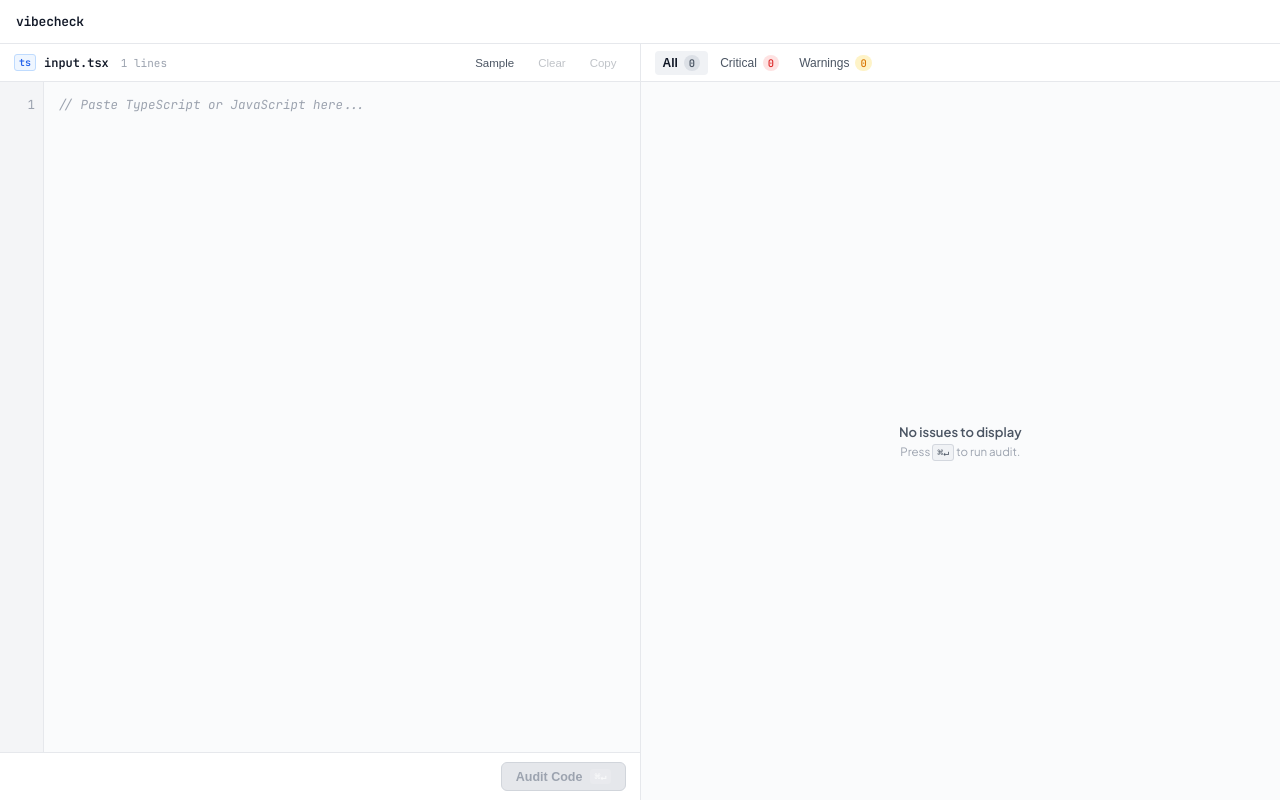
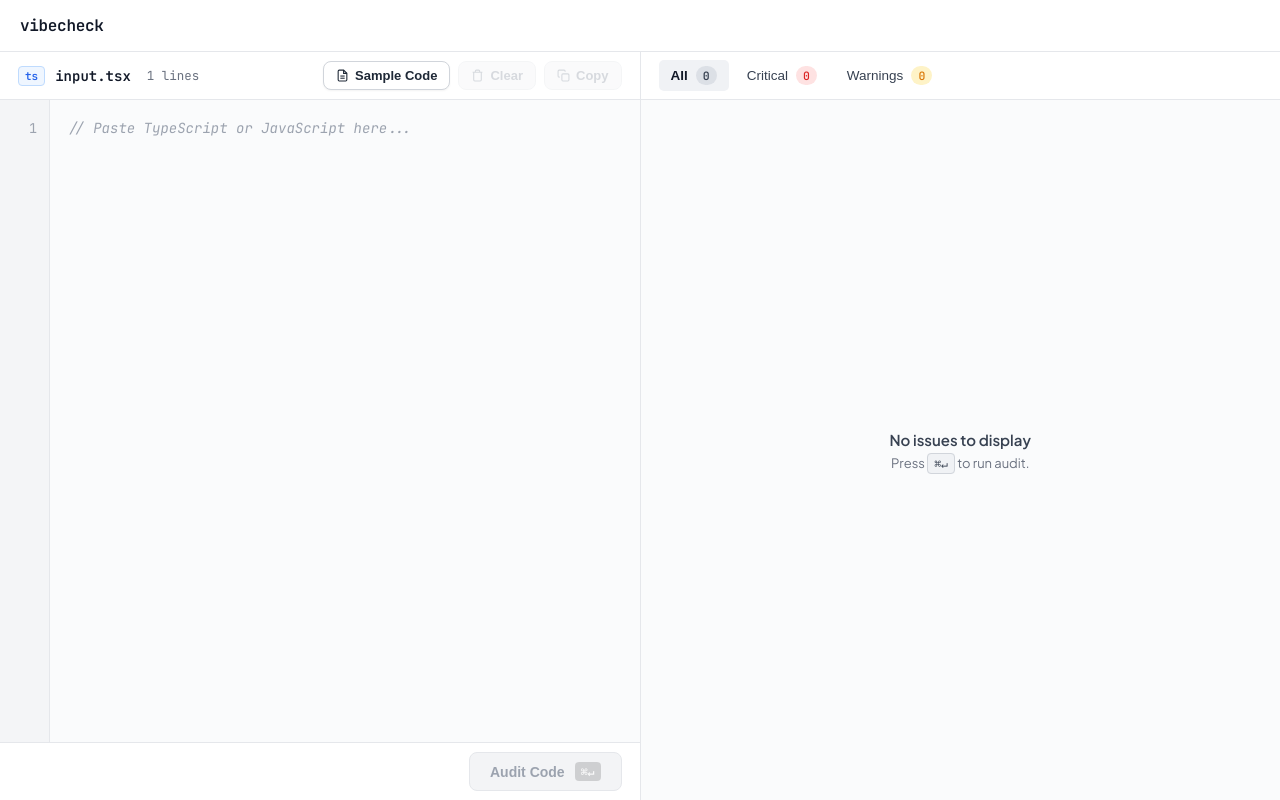
Before and after one commit to Hamdan-a11y/AI-Code-Review-Assistant, a React (Vite) app in the folder client/: page / in a window 1280 px wide. Built offline with nearby package versions, Linux system fonts and the light colour scheme.

Commit message:
UI changes

```diff
--- a/client/src/App.css
+++ b/client/src/App.css
@@ -1,6 +1,6 @@
 /* =========================================================
-   VIBECHECK WORKBENCH — Light Mode (Stripe & Linear Standard)
-   Minimal, crisp, high-density light engineering tool
+   VIBECHECK WORKBENCH — Light Mode (Comfortable Standard Scale)
+   Clean, ergonomic, easily readable fonts and buttons
    ========================================================= */
 
 :root {
@@ -10,12 +10,12 @@
   --bg-hover: #e5e8ed;
   --bg-active: #dce0e6;
 
-  --border-dim: #e6e8ec;
-  --border-base: #d3d7de;
+  --border-dim: #e5e7eb;
+  --border-base: #d1d5db;
 
   --text-primary: #111827;
-  --text-secondary: #4b5563;
-  --text-tertiary: #9ca3af;
+  --text-secondary: #374151;
+  --text-tertiary: #6b7280;
 
   --critical-bg: #fef2f2;
   --critical-border: #fecaca;
@@ -28,8 +28,8 @@
   --font-sans: 'Plus Jakarta Sans', -apple-system, BlinkMacSystemFont, 'Segoe UI', Roboto, sans-serif;
   --font-mono: 'JetBrains Mono', 'SF Mono', Menlo, Consolas, monospace;
 
-  --radius-sm: 6px;
-  --radius-xs: 4px;
+  --radius-sm: 8px;
+  --radius-xs: 5px;
 
   --ease-out: cubic-bezier(0.16, 1, 0.3, 1);
 }
@@ -61,14 +61,14 @@ body {
    1. Workbench Header
    ========================================================= */
 .workbench-header {
-  height: 44px;
-  min-height: 44px;
+  height: 52px;
+  min-height: 52px;
   background-color: var(--bg-pane);
   border-bottom: 1px solid var(--border-dim);
   display: flex;
   align-items: center;
   justify-content: space-between;
-  padding: 0 16px;
+  padding: 0 20px;
   z-index: 10;
 }
 
@@ -79,7 +79,7 @@ body {
 
 .app-title {
   font-family: var(--font-mono);
-  font-size: 13px;
+  font-size: 16px;
   font-weight: 700;
   color: var(--text-primary);
   letter-spacing: -0.02em;
@@ -106,78 +106,88 @@ body {
 
 /* Common Pane Header */
 .pane-header {
-  height: 38px;
-  min-height: 38px;
+  height: 48px;
+  min-height: 48px;
   background-color: var(--bg-pane);
   border-bottom: 1px solid var(--border-dim);
   display: flex;
   align-items: center;
   justify-content: space-between;
-  padding: 0 14px;
+  padding: 0 18px;
 }
 
 .file-info {
   display: flex;
   align-items: center;
-  gap: 8px;
+  gap: 10px;
 }
 
 .file-icon {
   font-family: var(--font-mono);
-  font-size: 10px;
+  font-size: 11px;
   font-weight: 700;
   color: #2563eb;
   background: #eff6ff;
   border: 1px solid #bfdbfe;
-  padding: 1px 4px;
-  border-radius: 3px;
+  padding: 2px 6px;
+  border-radius: 4px;
 }
 
 .file-name {
   font-family: var(--font-mono);
-  font-size: 12px;
+  font-size: 14px;
   font-weight: 600;
   color: var(--text-primary);
 }
 
 .file-metrics {
   font-family: var(--font-mono);
-  font-size: 11px;
+  font-size: 12.5px;
   color: var(--text-tertiary);
-  margin-left: 4px;
+  margin-left: 6px;
 }
 
 .pane-actions {
   display: flex;
   align-items: center;
-  gap: 6px;
+  gap: 8px;
 }
 
-.subtle-btn {
-  font-size: 11.5px;
-  font-weight: 500;
-  color: var(--text-secondary);
-  background: transparent;
-  border: 1px solid transparent;
-  border-radius: var(--radius-xs);
-  padding: 3px 8px;
+.toolbar-btn {
+  display: inline-flex;
+  align-items: center;
+  gap: 6px;
+  font-size: 13px;
+  font-weight: 600;
+  color: #1f2937;
+  background-color: #ffffff;
+  border: 1px solid #d1d5db;
+  border-radius: var(--radius-sm);
+  padding: 6px 12px;
   cursor: pointer;
-  transition: all 120ms var(--ease-out);
+  box-shadow: 0 1px 2px rgba(0, 0, 0, 0.05);
+  transition: all 140ms var(--ease-out);
 }
 
-.subtle-btn:hover:not(:disabled) {
-  background: var(--bg-subtle);
-  border-color: var(--border-dim);
-  color: var(--text-primary);
+.toolbar-btn:hover:not(:disabled) {
+  background-color: #f9fafb;
+  border-color: #9ca3af;
+  box-shadow: 0 2px 4px rgba(0, 0, 0, 0.08);
+  color: #111827;
 }
 
-.subtle-btn:active:not(:disabled) {
+.toolbar-btn:active:not(:disabled) {
   transform: scale(0.97);
+  background-color: #f3f4f6;
 }
 
-.subtle-btn:disabled {
-  opacity: 0.35;
+.toolbar-btn:disabled {
+  opacity: 0.4;
+  background-color: #f3f4f6;
+  border-color: #e5e7eb;
+  color: #9ca3af;
   cursor: not-allowed;
+  box-shadow: none;
 }
 
 /* =========================================================
@@ -192,9 +202,9 @@ body {
 }
 
 .gutter {
-  width: 44px;
-  min-width: 44px;
-  padding: 12px 8px 12px 0;
+  width: 50px;
+  min-width: 50px;
+  padding: 16px 12px 16px 0;
   text-align: right;
   user-select: none;
   overflow: hidden;
@@ -204,8 +214,8 @@ body {
 
 .gutter-line-number {
   font-family: var(--font-mono);
-  font-size: 12.5px;
-  line-height: 22px;
+  font-size: 13.5px;
+  line-height: 24px;
   color: #9ca3af;
 }
 
@@ -215,10 +225,10 @@ body {
   background: transparent;
   border: none;
   outline: none;
-  padding: 12px 14px;
+  padding: 16px 18px;
   font-family: var(--font-mono);
-  font-size: 12.5px;
-  line-height: 22px;
+  font-size: 14px;
+  line-height: 24px;
   color: #1f2937;
   tab-size: 2;
   resize: none;
@@ -233,62 +243,64 @@ body {
 
 /* Pane Footer */
 .pane-footer {
-  height: 48px;
-  min-height: 48px;
+  height: 58px;
+  min-height: 58px;
   background-color: var(--bg-pane);
   border-top: 1px solid var(--border-dim);
   display: flex;
   align-items: center;
   justify-content: flex-end;
-  padding: 0 14px;
+  padding: 0 18px;
 }
 
-/* High-Contrast Light Mode Action Button */
+/* High-Contrast Comfortable Action Button */
 .action-btn {
   display: inline-flex;
   align-items: center;
-  gap: 8px;
-  background-color: #111827;
+  gap: 10px;
+  background-color: #2563eb;
   color: #ffffff;
-  border: 1px solid transparent;
+  border: 1px solid #1d4ed8;
   border-radius: var(--radius-sm);
-  padding: 6px 14px;
-  font-size: 12.5px;
+  padding: 9px 20px;
+  font-size: 14px;
   font-weight: 600;
   cursor: pointer;
-  box-shadow: 0 1px 2px rgba(0, 0, 0, 0.08);
-  transition: transform 160ms var(--ease-out), background-color 160ms var(--ease-out);
+  box-shadow: 0 1px 3px rgba(37, 99, 235, 0.25), 0 1px 2px rgba(0, 0, 0, 0.05);
+  transition: transform 160ms var(--ease-out), background-color 160ms var(--ease-out), box-shadow 160ms var(--ease-out);
 }
 
 .action-btn:hover:not(:disabled) {
-  background-color: #1f2937;
+  background-color: #1d4ed8;
+  box-shadow: 0 2px 6px rgba(37, 99, 235, 0.35);
 }
 
 .action-btn:active:not(:disabled) {
   transform: scale(0.97);
+  background-color: #1e40af;
 }
 
 .action-btn:disabled {
-  background-color: #e5e7eb;
+  background-color: #f3f4f6;
   color: #9ca3af;
-  border-color: #d1d5db;
+  border-color: #e5e7eb;
   cursor: not-allowed;
   box-shadow: none;
 }
 
 .btn-shortcut {
   font-family: var(--font-mono);
-  font-size: 10px;
-  color: rgba(255, 255, 255, 0.7);
-  background: rgba(255, 255, 255, 0.15);
-  padding: 1px 4px;
-  border-radius: 3px;
+  font-size: 11.5px;
+  color: rgba(255, 255, 255, 0.85);
+  background: rgba(0, 0, 0, 0.15);
+  padding: 2px 6px;
+  border-radius: 4px;
 }
 
 /* Fast loading spinner */
 .fast-spinner {
-  width: 12px;
-  height: 12px;
+  width: 14px;
+  height: 14px;
   border: 2px solid rgba(255, 255, 255, 0.3);
   border-top-color: #ffffff;
   border-radius: 50%;
@@ -296,9 +308,9 @@ body {
 }
 
 .fast-spinner.large {
-  width: 20px;
-  height: 20px;
-  border: 2px solid #e5e7eb;
+  width: 24px;
+  height: 24px;
+  border: 2.5px solid #e5e7eb;
   border-top-color: #111827;
 }
 
@@ -312,19 +324,19 @@ body {
 .results-tabs {
   display: flex;
   align-items: center;
-  gap: 4px;
+  gap: 6px;
 }
 
 .tab-btn {
   display: inline-flex;
   align-items: center;
-  gap: 6px;
-  font-size: 12px;
+  gap: 8px;
+  font-size: 13.5px;
   font-weight: 500;
   color: var(--text-secondary);
   background: transparent;
   border: none;
-  padding: 4px 8px;
+  padding: 6px 12px;
   border-radius: var(--radius-xs);
   cursor: pointer;
   transition: all 120ms var(--ease-out);
@@ -343,8 +355,8 @@ body {
 
 .tab-count {
   font-family: var(--font-mono);
-  font-size: 10.5px;
-  padding: 1px 5px;
+  font-size: 11.5px;
+  padding: 2px 7px;
   border-radius: 9999px;
   background: var(--bg-active);
   color: var(--text-secondary);
@@ -363,10 +375,10 @@ body {
 .results-scroll-area {
   flex: 1;
   overflow-y: auto;
-  padding: 12px;
+  padding: 16px;
   display: flex;
   flex-direction: column;
-  gap: 8px;
+  gap: 12px;
   background: #fafbfc;
 }
 
@@ -375,20 +387,20 @@ body {
   background: #fef2f2;
   border: 1px solid #fecaca;
   border-radius: var(--radius-sm);
-  padding: 10px 12px;
+  padding: 12px 16px;
 }
 
 .banner-title {
-  font-size: 12px;
+  font-size: 13.5px;
   font-weight: 600;
   color: #dc2626;
-  margin-bottom: 2px;
+  margin-bottom: 3px;
 }
 
 .banner-msg {
-  font-size: 11.5px;
+  font-size: 12.5px;
   color: #991b1b;
-  line-height: 1.4;
+  line-height: 1.5;
 }
 
 /* Empty / Idle State */
@@ -399,29 +411,29 @@ body {
   align-items: center;
   justify-content: center;
   text-align: center;
-  padding: 30px 16px;
+  padding: 40px 20px;
   color: var(--text-tertiary);
 }
 
 .empty-title {
-  font-size: 13px;
+  font-size: 15px;
   font-weight: 600;
   color: var(--text-secondary);
-  margin-bottom: 4px;
+  margin-bottom: 6px;
 }
 
 .empty-body {
-  font-size: 11.5px;
+  font-size: 13px;
   color: var(--text-tertiary);
 }
 
 .empty-body kbd {
   font-family: var(--font-mono);
-  font-size: 10px;
+  font-size: 11.5px;
   background: var(--bg-subtle);
   border: 1px solid var(--border-base);
-  padding: 1px 4px;
-  border-radius: 3px;
+  padding: 2px 6px;
+  border-radius: 4px;
   color: var(--text-secondary);
 }
 
@@ -433,14 +445,14 @@ body {
   align-items: center;
   justify-content: center;
   text-align: center;
-  padding: 30px 16px;
+  padding: 40px 20px;
 }
 
 .scanning-title {
-  font-size: 12.5px;
+  font-size: 14.5px;
   font-weight: 500;
   color: var(--text-secondary);
-  margin-top: 12px;
+  margin-top: 16px;
 }
 
 /* Clean State */
@@ -451,18 +463,18 @@ body {
   align-items: center;
   justify-content: center;
   text-align: center;
-  padding: 30px 16px;
+  padding: 40px 20px;
 }
 
 .clean-title {
-  font-size: 13px;
+  font-size: 15px;
   font-weight: 600;
   color: #059669;
-  margin-bottom: 4px;
+  margin-bottom: 6px;
 }
 
 .clean-body {
-  font-size: 11.5px;
+  font-size: 13px;
   color: var(--text-tertiary);
 }
 
@@ -470,51 +482,51 @@ body {
 .issues-list {
   display: flex;
   flex-direction: column;
-  gap: 6px;
+  gap: 10px;
 }
 
 .issue-row {
   background-color: var(--bg-pane);
   border: 1px solid var(--border-dim);
   border-radius: var(--radius-sm);
-  padding: 10px 12px;
+  padding: 14px 16px;
   box-shadow: 0 1px 2px rgba(0, 0, 0, 0.04);
   transition: border-color 140ms var(--ease-out), box-shadow 140ms var(--ease-out);
 }
 
 .issue-row:hover {
   border-color: var(--border-base);
-  box-shadow: 0 2px 4px rgba(0, 0, 0, 0.06);
+  box-shadow: 0 2px 6px rgba(0, 0, 0, 0.06);
 }
 
 .issue-critical {
-  border-left: 3px solid #ef4444;
+  border-left: 4px solid #ef4444;
 }
 
 .issue-warning {
-  border-left: 3px solid #f59e0b;
+  border-left: 4px solid #f59e0b;
 }
 
 .issue-meta-row {
   display: flex;
   align-items: center;
   justify-content: space-between;
-  margin-bottom: 4px;
+  margin-bottom: 6px;
 }
 
 .issue-tags {
   display: flex;
   align-items: center;
-  gap: 6px;
+  gap: 8px;
 }
 
 .tag-badge {
   font-family: var(--font-mono);
-  font-size: 9px;
+  font-size: 10.5px;
   font-weight: 700;
   letter-spacing: 0.04em;
-  padding: 1px 5px;
-  border-radius: 3px;
+  padding: 2px 7px;
+  border-radius: 4px;
 }
 
 .tag-critical {
@@ -531,25 +543,26 @@ body {
 
 .tag-line {
   font-family: var(--font-mono);
-  font-size: 10.5px;
+  font-size: 12px;
+  font-weight: 600;
   color: var(--text-secondary);
   background: var(--bg-subtle);
   border: 1px solid var(--border-dim);
-  padding: 1px 5px;
-  border-radius: 3px;
+  padding: 2px 8px;
+  border-radius: 4px;
 }
 
 .issue-headline {
-  font-size: 12.5px;
-  font-weight: 600;
+  font-size: 15px;
+  font-weight: 700;
   color: var(--text-primary);
-  margin-bottom: 2px;
+  margin-bottom: 5px;
 }
 
 .issue-details {
-  font-size: 11.5px;
+  font-size: 13.5px;
   color: var(--text-secondary);
-  line-height: 1.5;
+  line-height: 1.55;
 }
 
 /* =========================================================
@@ -569,14 +582,14 @@ body {
 
   .pane {
     height: auto;
-    min-height: 400px;
+    min-height: 440px;
   }
 
   .code-field {
-    min-height: 260px;
+    min-height: 280px;
   }
 
   .results-scroll-area {
-    min-height: 300px;
+    min-height: 320px;
   }
 }
--- a/client/src/App.jsx
+++ b/client/src/App.jsx
@@ -141,29 +141,53 @@ async function processPayment(cart, user) {
             <div className="pane-actions">
               <button
                 type="button"
-                className="subtle-btn"
+                className="toolbar-btn"
                 onClick={handleLoadSample}
-                title="Load sample"
+                title="Load sample vulnerable code"
               >
-                Sample
+                <svg width="13" height="13" viewBox="0 0 24 24" fill="none" stroke="currentColor" strokeWidth="2">
+                  <path d="M14 2H6a2 2 0 0 0-2 2v16a2 2 0 0 0 2 2h12a2 2 0 0 0 2-2V8z"/>
+                  <polyline points="14 2 14 8 20 8"/>
+                  <line x1="16" y1="13" x2="8" y2="13"/>
+                  <line x1="16" y1="17" x2="8" y2="17"/>
+                </svg>
+                <span>Sample Code</span>
               </button>
               <button
                 type="button"
-                className="subtle-btn"
+                className="toolbar-btn"
                 onClick={handleClear}
                 disabled={!code && issues.length === 0}
-                title="Clear"
+                title="Clear code editor"
               >
-                Clear
+                <svg width="13" height="13" viewBox="0 0 24 24" fill="none" stroke="currentColor" strokeWidth="2">
+                  <path d="M3 6h18m-2 0v14c0 1-1 2-2 2H7c-1 0-2-1-2-2V6m3 0V4c0-1 1-2 2-2h4c1 0 2 1 2 2v2"/>
+                </svg>
+                <span>Clear</span>
               </button>
               <button
                 type="button"
-                className="subtle-btn"
+                className="toolbar-btn"
                 onClick={handleCopy}
                 disabled={!code}
-                title="Copy"
+                title="Copy code to clipboard"
               >
-                {copied ? 'Copied' : 'Copy'}
+                {copied ? (
+                  <>
+                    <svg width="13" height="13" viewBox="0 0 24 24" fill="none" stroke="#059669" strokeWidth="2.5">
+                      <polyline points="20 6 9 17 4 12" />
+                    </svg>
+                    <span style={{ color: '#059669' }}>Copied</span>
+                  </>
+                ) : (
+                  <>
+                    <svg width="13" height="13" viewBox="0 0 24 24" fill="none" stroke="currentColor" strokeWidth="2">
+                      <rect x="9" y="9" width="13" height="13" rx="2" ry="2" />
+                      <path d="M5 15H4a2 2 0 0 1-2-2V4a2 2 0 0 1 2-2h9a2 2 0 0 1 2 2v1" />
+                    </svg>
+                    <span>Copy</span>
+                  </>
+                )}
               </button>
             </div>
           </div>
```
